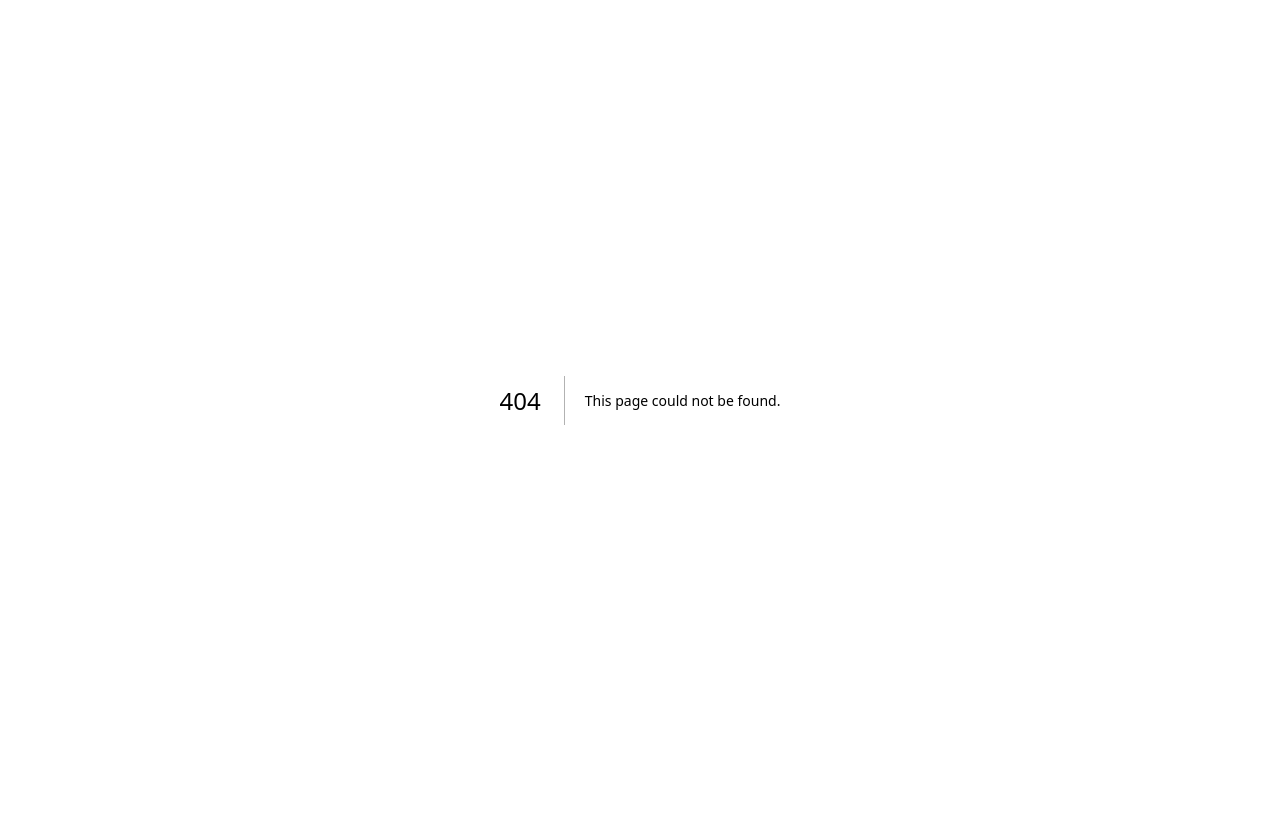
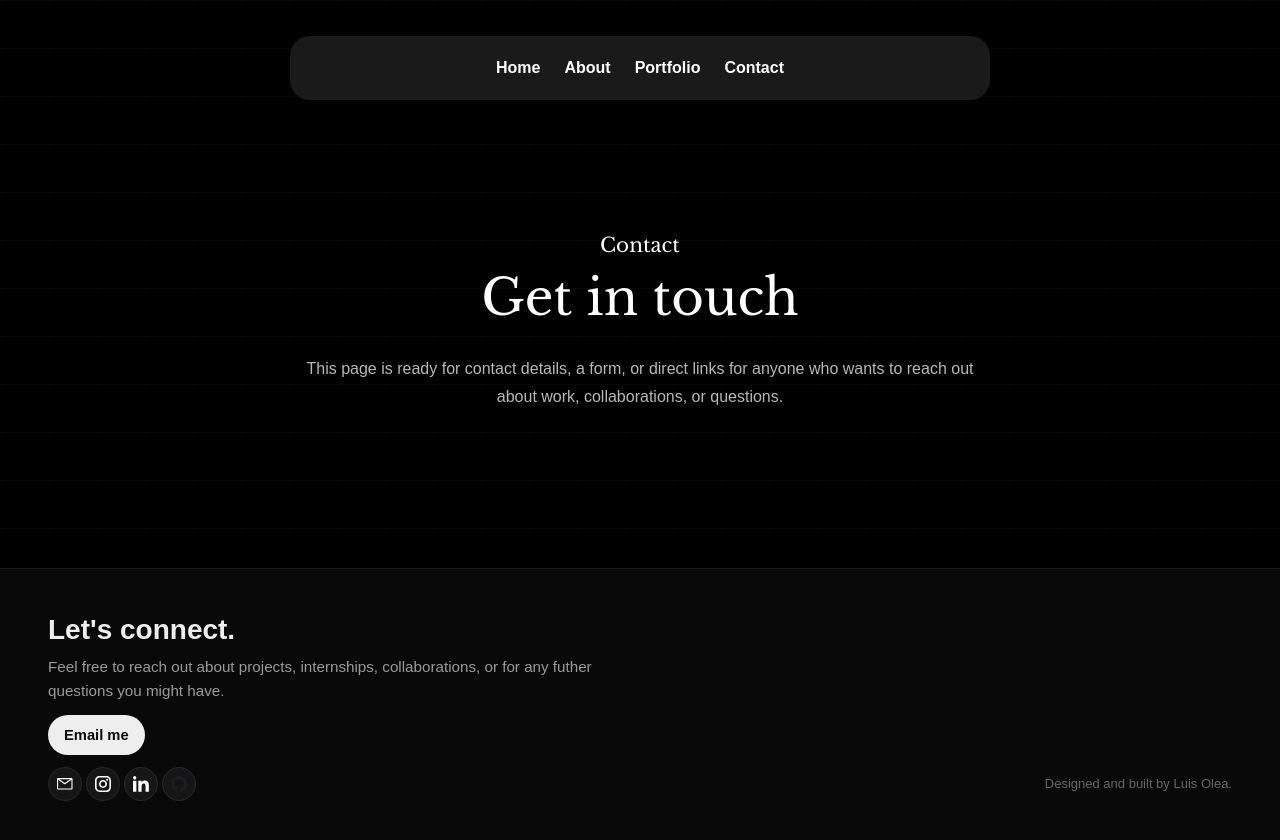
Before and after one commit to luisoleaa/Personal-Website, a Next.js app: page /contact in a window 1280 px wide. Before the commit this address had no page. Before the commit the page ends 800 px from the top, so only its background shows below. Built offline with nearby package versions, Linux system fonts and the light colour scheme.

Commit message:
Added default pages for About, Portfolio, and Contact

```diff
--- /dev/null
+++ b/app/about/page.tsx
@@ -0,0 +1,11 @@
+import DefaultNavPage from "@/components/common/DefaultNavPage";
+
+export default function AboutPage() {
+  return (
+    <DefaultNavPage
+      eyebrow="About"
+      title="More about Luis"
+      description="This page is ready for your background, experience, education, and the story behind the work you want to share."
+    />
+  );
+}
--- /dev/null
+++ b/app/contact/page.tsx
@@ -0,0 +1,11 @@
+import DefaultNavPage from "@/components/common/DefaultNavPage";
+
+export default function ContactPage() {
+  return (
+    <DefaultNavPage
+      eyebrow="Contact"
+      title="Get in touch"
+      description="This page is ready for contact details, a form, or direct links for anyone who wants to reach out about work, collaborations, or questions."
+    />
+  );
+}
--- a/app/page.tsx
+++ b/app/page.tsx
@@ -1,5 +1,5 @@
 import { redirect } from "next/navigation";
 
 export default function HomePage() {
-  redirect("/FrontPage");
+  redirect("/frontPage");
 }
--- /dev/null
+++ b/app/portfolio/page.tsx
@@ -0,0 +1,11 @@
+import DefaultNavPage from "@/components/common/DefaultNavPage";
+
+export default function PortfolioPage() {
+  return (
+    <DefaultNavPage
+      eyebrow="Portfolio"
+      title="Selected work"
+      description="This page is ready for project cards, case studies, links, screenshots, and the technical details behind what you have built."
+    />
+  );
+}
--- /dev/null
+++ b/components/common/DefaultNavPage.tsx
@@ -0,0 +1,30 @@
+import Footer from "@/components/Footer";
+import Navbar from "@/components/common/navbar";
+
+type DefaultNavPageProps = {
+  eyebrow: string;
+  title: string;
+  description: string;
+};
+
+export default function DefaultNavPage({
+  eyebrow,
+  title,
+  description,
+}: DefaultNavPageProps) {
+  return (
+    <div className="shell">
+      <main className="page">
+        <Navbar />
+        <section className="mx-auto flex min-h-[55vh] max-w-3xl flex-col items-center justify-center px-4 text-center">
+          <p className="smallText">{eyebrow}</p>
+          <h1 className="largeText">{title}</h1>
+          <p className="mt-5 max-w-2xl text-[1rem] leading-7 text-[#b8b8b8]">
+            {description}
+          </p>
+        </section>
+      </main>
+      <Footer />
+    </div>
+  );
+}
--- a/components/common/navbar.tsx
+++ b/components/common/navbar.tsx
@@ -2,9 +2,9 @@ import Link from "next/link";
 import styles from "./navbar.module.css";
 
 const navItems = [
-  { href: "/FrontPage", label: "Home" },
+  { href: "/frontPage", label: "Home" },
   { href: "/about", label: "About" },
-  { href: "/projects", label: "Projects" },
+  { href: "/portfolio", label: "Portfolio" },
   { href: "/contact", label: "Contact" },
 ];
 
```
